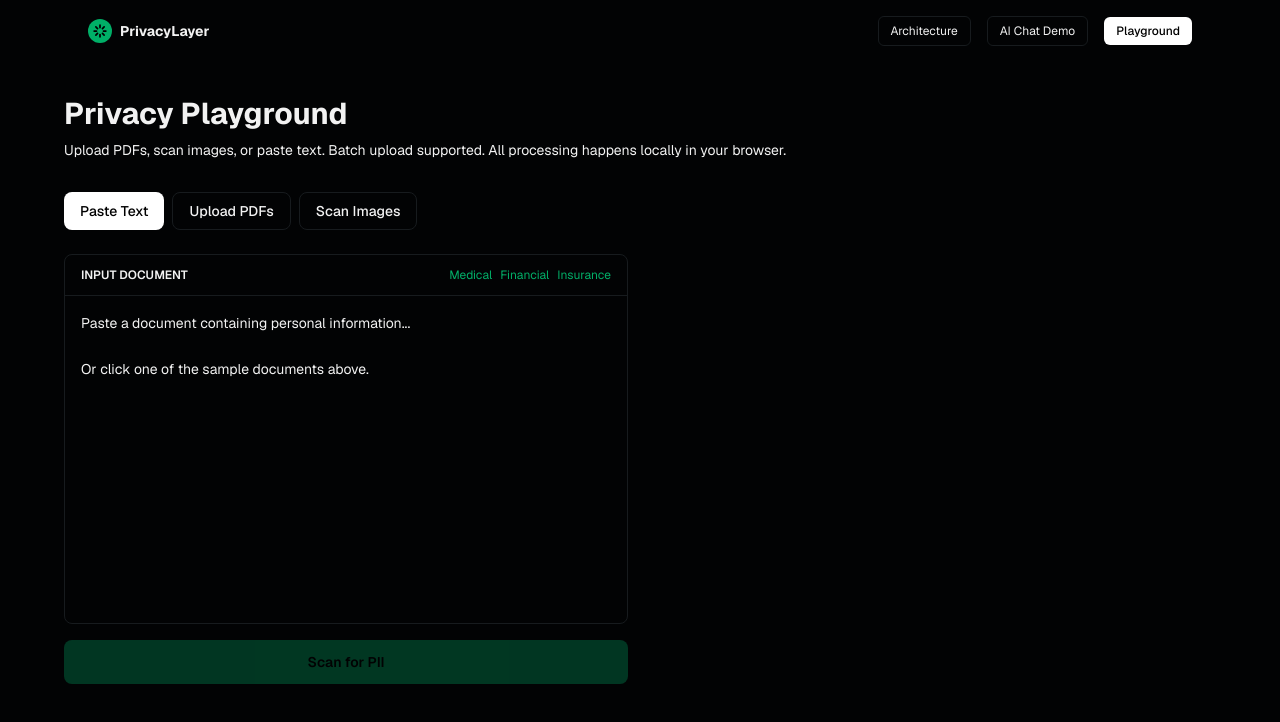
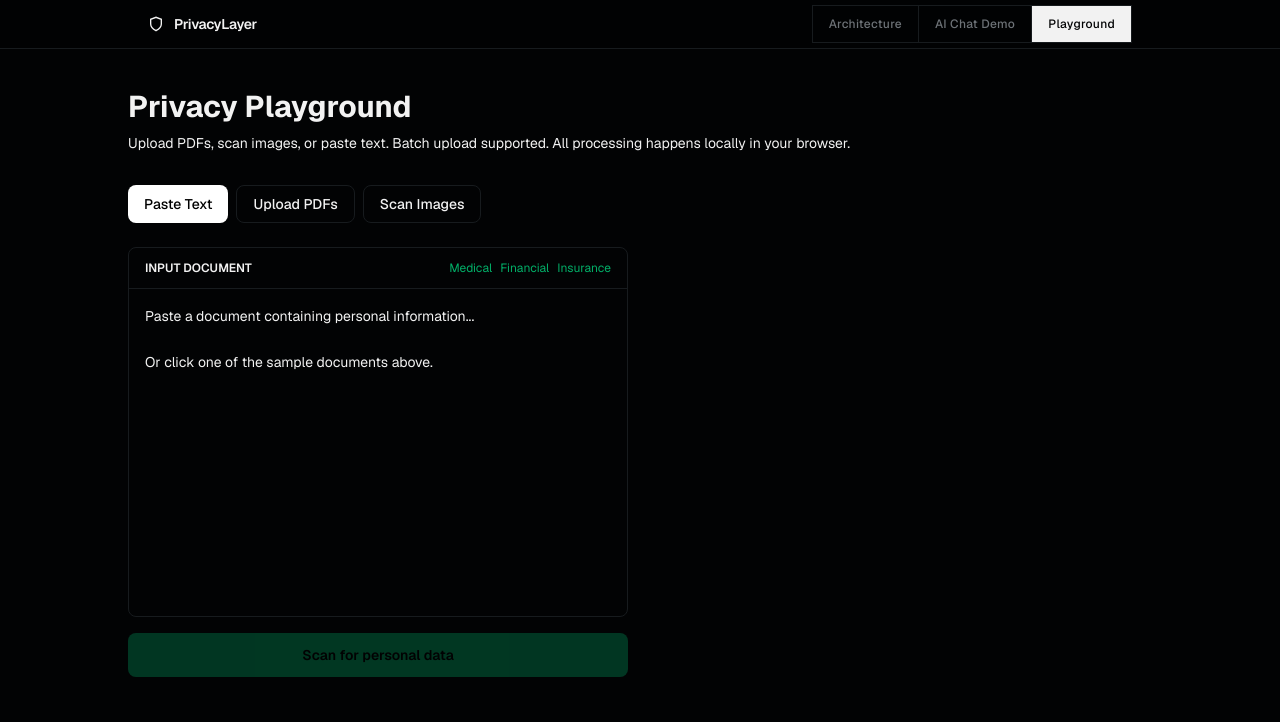
Before and after one commit to terencela/privacylayer, a Next.js app: page /playground in a window 1280 px wide. Shown: the top 722 px of the page. Built offline with nearby package versions, Linux system fonts and the light colour scheme.

Commit message:
Unify nav across all pages: shield icon, sharp borders, matching design system

```diff
--- a/src/app/playground/chat/page.tsx
+++ b/src/app/playground/chat/page.tsx
@@ -127,29 +127,30 @@
   return (
     <div className="min-h-screen flex flex-col">
       {/* Nav */}
-      <nav className="fixed top-0 w-full z-50 glass">
-        <div className="max-w-4xl mx-auto flex items-center justify-between px-6 py-4">
-          <Link href="/" className="flex items-center gap-2">
-            <div className="w-6 h-6 rounded-full bg-[var(--accent)] flex items-center justify-center">
-              <svg width="14" height="14" viewBox="0 0 24 24" fill="none" stroke="black" strokeWidth="3" strokeLinecap="round">
-                <path d="M12 2v4M12 18v4M4.93 4.93l2.83 2.83M16.24 16.24l2.83 2.83M2 12h4M18 12h4M4.93 19.07l2.83-2.83M16.24 7.76l2.83-2.83" />
-              </svg>
-            </div>
-            <span className="font-bold text-sm">PrivacyLayer</span>
+      <header className="sticky top-0 z-40 w-full border-b border-border bg-background/95 backdrop-blur-sm">
+        <div className="max-w-5xl mx-auto px-5 h-12 flex items-center justify-between gap-6">
+          <Link href="/" className="flex items-center gap-2.5 min-w-0">
+            <svg width="16" height="16" viewBox="0 0 24 24" fill="none" stroke="currentColor" strokeWidth="2" strokeLinecap="round" className="shrink-0">
+              <path d="M12 22s8-4 8-10V5l-8-3-8 3v7c0 6 8 10 8 10z" />
+            </svg>
+            <span className="font-semibold text-sm tracking-tight">PrivacyLayer</span>
           </Link>
-          <div className="flex items-center gap-3">
-            <Link href="/playground" className="text-xs text-[var(--text-muted)] hover:text-white px-3 py-1.5 border border-[var(--border)] rounded-md">
+          <nav className="flex items-center gap-0 border border-border">
+            <Link href="/" className="px-4 py-2 text-xs font-medium text-muted-foreground hover:text-foreground transition-colors min-h-[36px] flex items-center tracking-wide border-r border-border">
+              Architecture
+            </Link>
+            <Link href="/playground" className="px-4 py-2 text-xs font-medium text-muted-foreground hover:text-foreground transition-colors min-h-[36px] flex items-center tracking-wide border-r border-border">
               Playground
             </Link>
-            <span className="text-xs bg-white text-black px-3 py-1.5 rounded-md font-medium">
+            <span className="px-4 py-2 text-xs font-medium bg-foreground text-background min-h-[36px] flex items-center tracking-wide">
               AI Chat Demo
             </span>
-          </div>
+          </nav>
         </div>
-      </nav>
+      </header>
 
       {/* Chat Body */}
-      <div className="flex-1 pt-20 pb-32">
+      <div className="flex-1 pt-6 pb-32">
         <div className="max-w-3xl mx-auto px-6">
           {messages.length === 0 && (
             <div className="flex flex-col items-center justify-center h-[60vh] text-center">
--- a/src/app/playground/page.tsx
+++ b/src/app/playground/page.tsx
@@ -285,32 +285,30 @@
 
   return (
     <div className="min-h-screen">
-      <nav className="fixed top-0 w-full z-50 glass">
-        <div className="max-w-6xl mx-auto flex items-center justify-between px-6 py-4">
-          <Link href="/" className="flex items-center gap-2">
-            <div className="w-6 h-6 rounded-full bg-[var(--accent)] flex items-center justify-center">
-              <svg width="14" height="14" viewBox="0 0 24 24" fill="none" stroke="black" strokeWidth="3" strokeLinecap="round">
-                <path d="M12 2v4M12 18v4M4.93 4.93l2.83 2.83M16.24 16.24l2.83 2.83M2 12h4M18 12h4M4.93 19.07l2.83-2.83M16.24 7.76l2.83-2.83" />
-              </svg>
-            </div>
-            <span className="font-bold text-sm">PrivacyLayer</span>
+      <header className="sticky top-0 z-40 w-full border-b border-border bg-background/95 backdrop-blur-sm">
+        <div className="max-w-5xl mx-auto px-5 h-12 flex items-center justify-between gap-6">
+          <Link href="/" className="flex items-center gap-2.5 min-w-0">
+            <svg width="16" height="16" viewBox="0 0 24 24" fill="none" stroke="currentColor" strokeWidth="2" strokeLinecap="round" className="shrink-0">
+              <path d="M12 22s8-4 8-10V5l-8-3-8 3v7c0 6 8 10 8 10z" />
+            </svg>
+            <span className="font-semibold text-sm tracking-tight">PrivacyLayer</span>
           </Link>
-          <div className="flex items-center gap-4">
-            <Link href="/" className="text-xs text-[var(--text-muted)] hover:text-white transition-colors px-3 py-1.5 border border-[var(--border)] rounded-md">
+          <nav className="flex items-center gap-0 border border-border">
+            <Link href="/" className="px-4 py-2 text-xs font-medium text-muted-foreground hover:text-foreground transition-colors min-h-[36px] flex items-center tracking-wide border-r border-border">
               Architecture
             </Link>
-            <Link href="/playground/chat" className="text-xs text-[var(--text-muted)] hover:text-white transition-colors px-3 py-1.5 border border-[var(--border)] rounded-md">
+            <Link href="/playground/chat" className="px-4 py-2 text-xs font-medium text-muted-foreground hover:text-foreground transition-colors min-h-[36px] flex items-center tracking-wide border-r border-border">
               AI Chat Demo
             </Link>
-            <span className="text-xs bg-white text-black px-3 py-1.5 rounded-md font-medium">
+            <span className="px-4 py-2 text-xs font-medium bg-foreground text-background min-h-[36px] flex items-center tracking-wide">
               Playground
             </span>
-          </div>
+          </nav>
         </div>
-      </nav>
+      </header>
 
-      <div className="pt-24 px-6 pb-20">
-        <div className="max-w-6xl mx-auto">
+      <div className="pt-10 px-5 pb-20">
+        <div className="max-w-5xl mx-auto">
           <div className="mb-8">
             <h1 className="text-3xl font-bold mb-2">Privacy Playground</h1>
             <p className="text-sm text-[var(--text-muted)]">
@@ -438,7 +436,7 @@
                   disabled={processing || !inputText.trim()}
                   className="mt-4 w-full py-3 bg-[var(--accent)] text-black font-semibold rounded-lg text-sm hover:bg-[var(--accent-muted)] transition-colors disabled:opacity-30 disabled:cursor-not-allowed"
                 >
-                  {processing ? "Scanning..." : "Scan for PII"}
+                  {processing ? "Scanning..." : "Scan for personal data"}
                 </button>
               )}
             </div>
```
